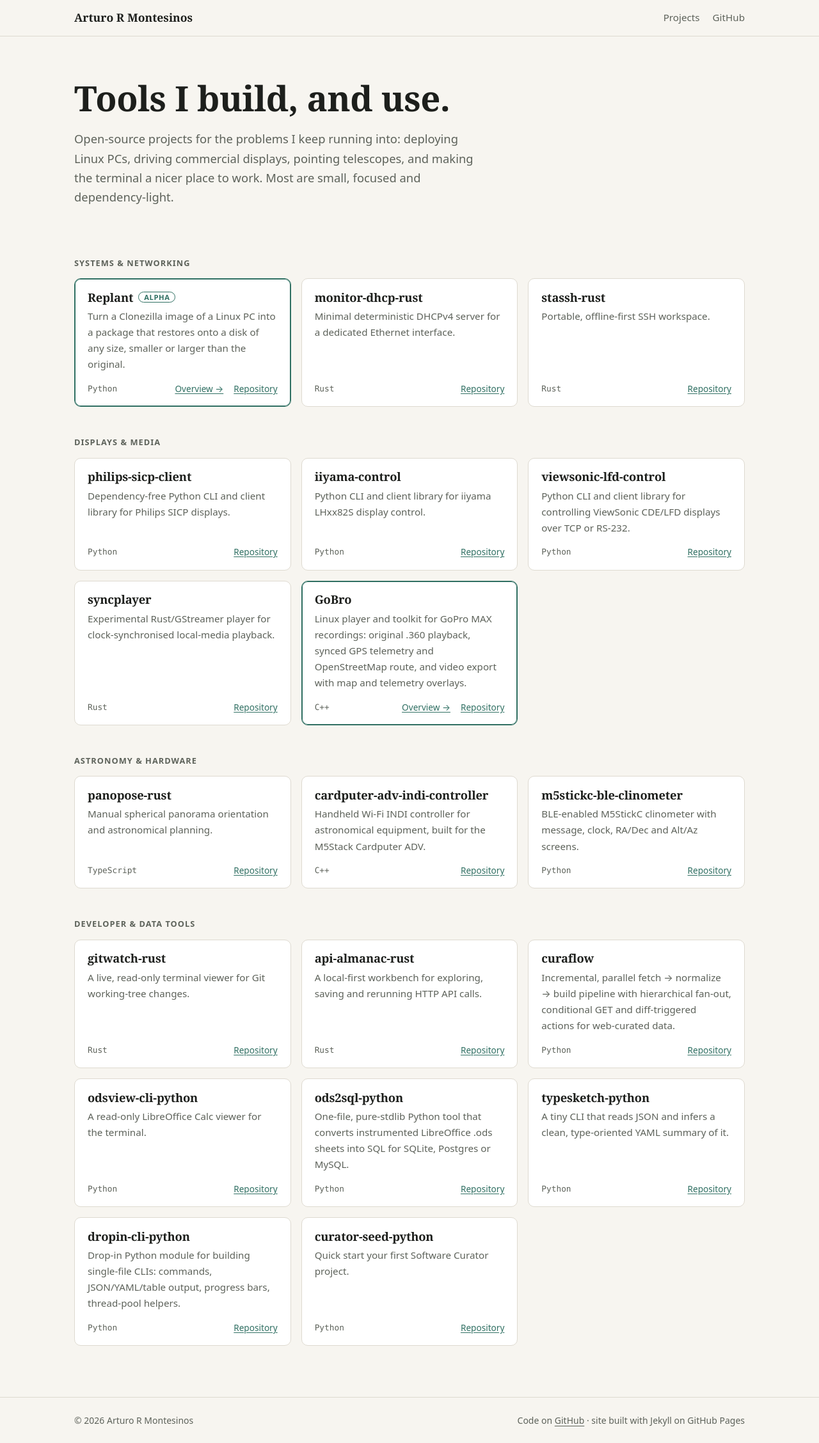
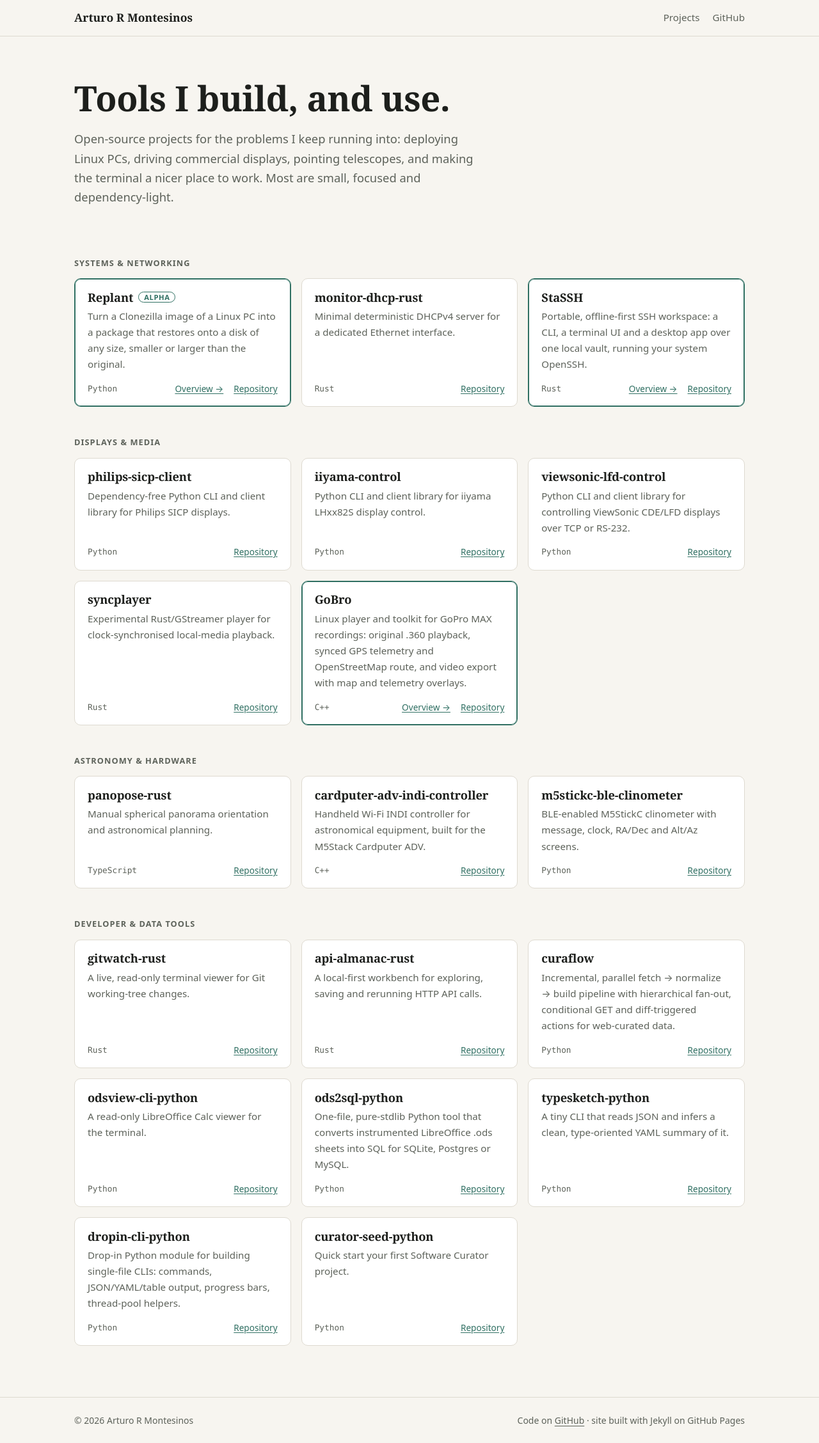
Before and after one commit to arturormk/arturormk.github.io, a Jekyll site: the page built from index.html, in a window 1280 px wide. Shown: the whole page at 64% size. Built offline with Jekyll 4.4.1, drawn with Linux system fonts in a browser that asks for light colours; part of the change alters nothing that is shown.

Commit message:
Add the StaSSH project page
Co-Authored-By: Claude Opus 5.5 <noreply@anthropic.com>

````diff
--- a/_data/projects.yml
+++ b/_data/projects.yml
@@ -32,9 +32,13 @@ projects:
     summary: Minimal deterministic DHCPv4 server for a dedicated Ethernet interface.
 
   - repo: stassh-rust
+    title: StaSSH
     group: Systems & networking
     lang: Rust
-    summary: Portable, offline-first SSH workspace.
+    page: /projects/stassh-rust/
+    summary: >-
+      Portable, offline-first SSH workspace: a CLI, a terminal UI and a
+      desktop app over one local vault, running your system OpenSSH.
 
   - repo: philips-sicp-client
     group: Displays & media
--- a/assets/css/style.css
+++ b/assets/css/style.css
@@ -127,7 +127,7 @@ h2.group {
 
 .prose { padding-top: 1rem; }
 .prose > * { max-width: var(--prose); }
-.prose > .wide, .prose > .steps, .prose > .features { max-width: none; }
+.prose > .wide, .prose > .steps, .prose > .features, .prose > .shot { max-width: none; }
 .prose h2 { font-size: 1.9rem; margin: 3.5rem 0 1rem; }
 .prose h3 { font-size: 1.3rem; margin: 2.2rem 0 0.6rem; }
 .prose li + li { margin-top: 0.3rem; }
@@ -164,6 +164,11 @@ pre code { background: none; padding: 0; font-size: inherit; color: inherit; }
 .callout { border-left: 4px solid var(--warn-line); background: var(--warn-bg); padding: 0.9rem 1.2rem; border-radius: 0 var(--radius) var(--radius) 0; }
 .callout p { margin: 0.3rem 0; }
 
+/* screenshot with caption */
+.shot { margin: 2rem 0; }
+.shot img { display: block; max-width: 100%; height: auto; border: 1px solid var(--line); border-radius: var(--radius); }
+.shot figcaption { margin-top: 0.6rem; color: var(--muted); font-size: 0.9rem; }
+
 @media (max-width: 40rem) {
   .hero { padding-block: 3rem 2rem; }
   .site-footer .wrap { flex-direction: column; }
--- /dev/null
+++ b/projects/stassh-rust/index.md
@@ -0,0 +1,235 @@
+---
+layout: project
+title: StaSSH
+repo: stassh-rust
+eyebrow: SSH · terminal & desktop · offline-first · Rust
+tagline: Organize the SSH you already trust.
+lede: >-
+  StaSSH keeps your hosts, folders, jump hosts, port forwards, keys and
+  reusable workflows in one portable workspace, and opens every connection
+  with your system's own OpenSSH. Use it from a command line, a fast
+  terminal UI or a desktop app with embedded terminals.
+description: >-
+  StaSSH is a portable, offline-first SSH workspace with a CLI, a terminal
+  UI and a desktop GUI over one local vault, launching the system OpenSSH
+  client for every connection.
+facts:
+  - Runs your system OpenSSH, not its own SSH stack
+  - CLI, terminal UI and desktop GUI over one vault
+  - Plain local files, no account or cloud service
+  - Reusable actions for tunnels, VNC and file copies
+  - MIT or Apache-2.0
+---
+
+## The problem
+
+You look after a few dozen machines: some servers, a lab, a couple of
+customer sites behind a bastion. What you know about reaching them is spread
+across `~/.ssh/config`, a notes file, your shell history and your memory.
+Which key goes with which customer? Which box is only reachable through the
+gateway? What was the forward you needed for that web admin page?
+
+Hand-edited SSH config doesn't give you folders, search or notes, and it
+gets awkward as soon as you move between a laptop, a workstation and a field
+machine whose keys live in different places. The usual alternatives are
+hosted SSH managers with an account, a sync service and their own SSH
+implementation, which is more than you wanted to hand over.
+
+<div class="compare">
+  <div>
+    <h3>The usual way</h3>
+    <p>A long <code>~/.ssh/config</code>, notes elsewhere, and a hosted
+    client if you want a nicer interface, with your inventory on someone
+    else's server.</p>
+  </div>
+  <div class="good">
+    <h3>With StaSSH</h3>
+    <p>One local workspace with folders, tags, notes and search, a choice of
+    terminal or desktop interface, and plain <code>ssh</code> doing the
+    actual connecting.</p>
+  </div>
+</div>
+
+StaSSH doesn't try to hide SSH. It organizes your hosts, then generates the
+OpenSSH command (or a temporary OpenSSH config for jump chains and forwards)
+and runs the `ssh` already on your system. Your agent, hardware keys,
+known-hosts checks and password prompts all keep working exactly as before,
+and you can always see the command it is about to run.
+
+## How it works
+
+Your workspace lives in `~/.ssh/stassh/`. The portable part, `vault.json`,
+holds folders, hosts, jump chains, forwards, tags, notes and actions. Keys
+are referred to by fingerprint, and a small machine-local file says where
+each key lives *on this computer*. Copy or sync the folder with whatever
+tool you already use, and the same workspace works on the next machine.
+
+<ol class="steps">
+  <li><strong>Import</strong><span>Create a vault and import your existing <code>~/.ssh/config</code>, including nested <code>Include</code> files.</span></li>
+  <li><strong>Organize</strong><span>Sort hosts into folders, add notes and tags, set identities, jump hosts and forwards.</span></li>
+  <li><strong>Connect</strong><span>Pick a host in the TUI or GUI, or script it from the CLI. OpenSSH does the rest.</span></li>
+</ol>
+
+<figure class="shot">
+  <img src="stassh-gui-screenshot.jpg" width="1279" height="817"
+    alt="stassh-gui with a host tree on the left and three embedded SSH terminals arranged in a grid layout">
+  <figcaption>The desktop app, in simulation mode: a host tree and three
+  sessions in a grid layout.</figcaption>
+</figure>
+
+## Built for many hosts
+
+<div class="features">
+  <div>
+    <h3>Three ways in, one workspace</h3>
+    <p>The <code>stassh</code> CLI for scripts (with JSON output), a keyboard-driven
+    terminal UI, and a desktop GUI. All three read and write the same vault.</p>
+  </div>
+  <div>
+    <h3>Nothing between you and OpenSSH</h3>
+    <p>Connections use the system <code>ssh</code>. The GUI shows a copy-and-paste
+    command preview, and <code>stassh diagnose</code> shows what will be resolved.</p>
+  </div>
+  <div>
+    <h3>Reusable actions</h3>
+    <p>Define a workflow once, such as "forward a port, start <code>x11vnc</code>,
+    open the viewer" or "send a file with <code>scp</code>", and run it on any host.
+    Dry-run shows the exact plan first.</p>
+  </div>
+  <div>
+    <h3>Many sessions at once</h3>
+    <p>The GUI keeps sessions in tabs and arranges them in grid or main-pane
+    layouts, with optional broadcast input. The TUI opens hosts in new tmux or
+    byobu windows.</p>
+  </div>
+  <div>
+    <h3>Your files, your sync</h3>
+    <p>Plain JSON with a format version, private file permissions, and no
+    account, telemetry or sync service. Concurrent edits from another
+    frontend are detected instead of silently overwritten.</p>
+  </div>
+  <div>
+    <h3>Safe to demo</h3>
+    <p>Simulation mode in the TUI and GUI uses built-in demo hosts and
+    scripted shells, so you can try it out or take screenshots without
+    touching your real vault.</p>
+  </div>
+</div>
+
+<figure class="shot">
+  <img src="stassh-tui-screenshot.jpg" width="816" height="539"
+    alt="stassh-tui showing a folder tree of hosts and the details of the selected host">
+  <figcaption>The terminal UI: folders on the left, everything about the
+  selected host on the right.</figcaption>
+</figure>
+
+## What it supports today
+
+StaSSH is at version 1.2, with working CLI, TUI and GUI frontends. Release
+packages (`.deb` and `.rpm`) are built for **amd64 Linux** and install all
+three programs. The CLI and TUI can also be built from source for other
+Linux targets, including 32-bit x86 and ARM boards such as the Raspberry Pi.
+
+- Folders, tags, notes and search across hosts
+- Ordered jump chains; local, remote and dynamic (SOCKS) forwards
+- Key identities by fingerprint, mapped to local key paths per machine
+- Import from and export to OpenSSH config
+- An optional encrypted `secrets.json` for fallback passwords or PINs tied
+  to a host
+
+Some things are deliberately out of scope: StaSSH is not a password manager,
+team vault, sync service or monitoring tool, and it doesn't include its own
+VNC, SFTP or RDP client; actions launch the tools you already have. The
+OpenSSH importer covers a useful subset of the config language (no `Match`
+blocks or token expansion yet), keys aren't discovered automatically from
+`~/.ssh` or `ssh-agent`, and actions are written in JSON. Linux is the
+first target; Windows support has been assessed in the docs but isn't built
+yet.
+
+## Get started
+
+### 1. Install
+
+On amd64 Debian or Ubuntu, download the `.deb` from the
+[latest release](https://github.com/arturormk/stassh-rust/releases/latest)
+(an `.rpm` is there too) and install it:
+
+```bash
+sudo apt install ./stassh_*_amd64.deb
+```
+
+This gives you `stassh`, `stassh-tui` and `stassh-gui`. To build the CLI
+and TUI from source instead, you need Rust and Cargo:
+
+```bash
+git clone https://github.com/arturormk/stassh-rust.git
+cd stassh-rust
+cargo build -p stassh -p stassh-tui --release
+sudo cp target/release/stassh target/release/stassh-tui \
+    /usr/local/bin/
+```
+
+### 2. Try it with demo data
+
+Simulation mode never reads or writes your real files:
+
+```bash
+stassh-tui --simulation
+stassh-gui --simulation
+```
+
+### 3. Bring in your hosts
+
+```bash
+# Create ~/.ssh/stassh/vault.json
+stassh vault init
+
+# Import your existing OpenSSH config
+stassh import openssh ~/.ssh/config
+
+# Read-only health report: duplicates, unmapped keys
+stassh vault check
+```
+
+Or add a host by hand, with a jump host if it needs one:
+
+```bash
+stassh host add bastion bastion.example.com --user admin
+stassh host add db 10.0.0.5 --user root --jump bastion
+```
+
+### 4. Connect
+
+```bash
+# Browse, search and connect interactively
+stassh-tui
+
+# Or see what will run, then connect from the CLI
+stassh diagnose db
+stassh connect db
+```
+
+In the TUI, press `/` to search, `Enter` to connect, `a` for actions and
+`t` to open a host in a new tmux window. In the GUI, double-click a host to
+open it in an embedded terminal.
+
+## Learn more
+
+- **[Quick start for the terminal UI](https://github.com/arturormk/stassh-rust/blob/main/QUICKSTART-stassh-tui.md)**:
+  from a fresh clone to a daily workflow, including portable builds.
+- **[README](https://github.com/arturormk/stassh-rust/blob/main/README.md)**:
+  every command, file location, key binding and importer detail.
+- **[Actions how-to](https://github.com/arturormk/stassh-rust/blob/main/HOWTO-Actions.md)**
+  and **[examples](https://github.com/arturormk/stassh-rust/tree/main/examples/actions)**:
+  VNC over SSH, sending files and syncing directories.
+- **[Secrets quick start](https://github.com/arturormk/stassh-rust/blob/main/QUICKSTART-secrets.md)**:
+  the optional encrypted store for host-related secrets.
+- **[Design blueprint](https://github.com/arturormk/stassh-rust/blob/main/docs/BLUEPRINT.md)**:
+  the project's direction and data model.
+- **[Releases](https://github.com/arturormk/stassh-rust/releases)** and
+  **[issues](https://github.com/arturormk/stassh-rust/issues)**: packages,
+  bug reports and feature requests.
+
+StaSSH is dual-licensed under MIT or Apache-2.0, at your option. It runs
+OpenSSH and any tools your actions launch as separate programs under their
+own licences.
````
Also changed, not shown: projects/stassh-rust/stassh-gui-screenshot.jpg (added), projects/stassh-rust/stassh-tui-screenshot.jpg (added).
